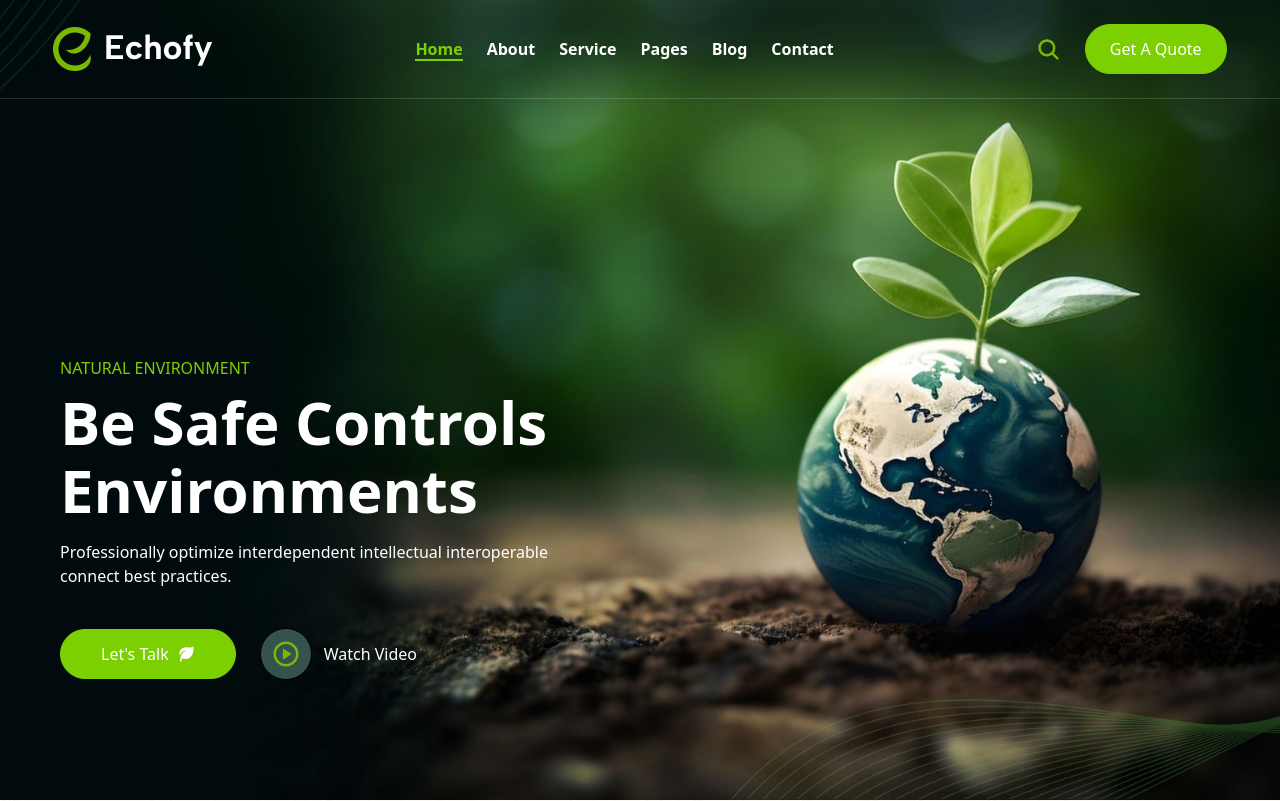
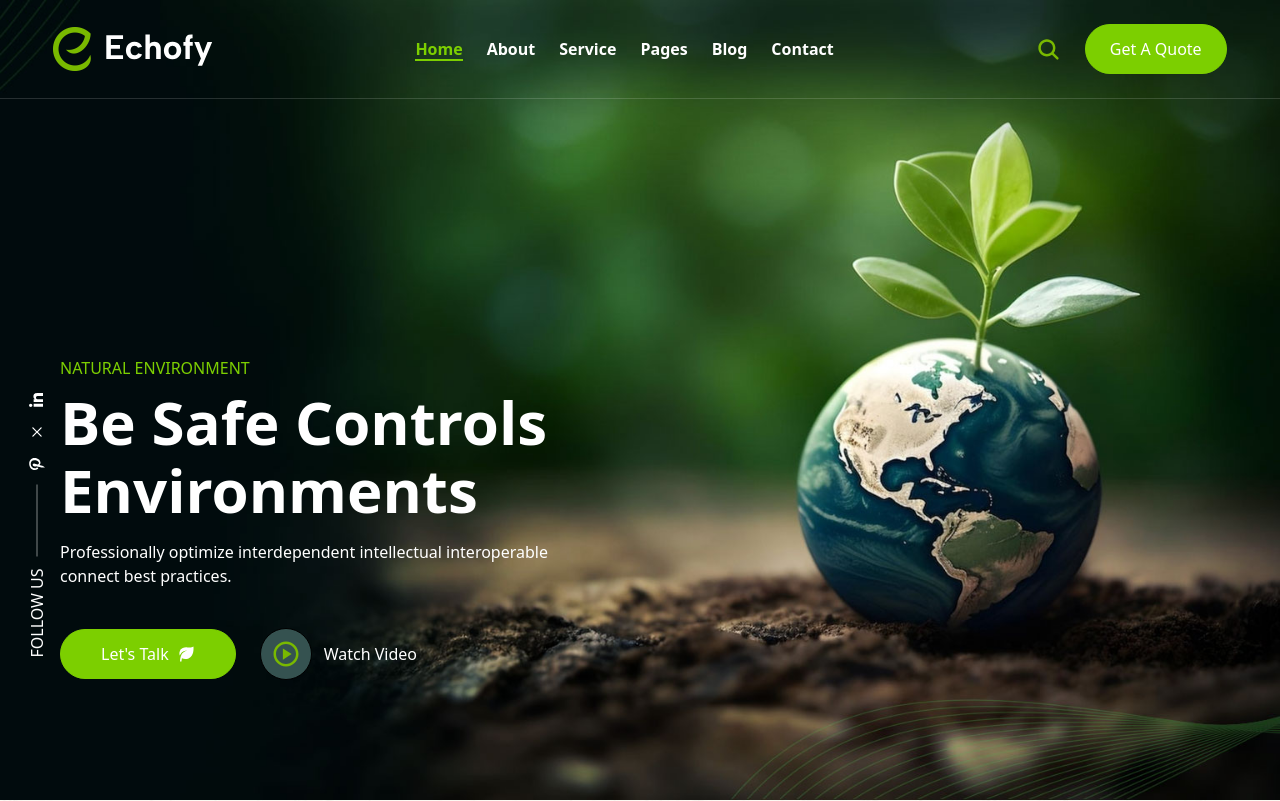
Before and after one commit to prabinb50/Echofy_Website, a React (Vite) app in the folder frontend/: page / in a window 1280 px wide. Shown: the top 801 px of the page. Built offline with nearby package versions, Linux system fonts and the light colour scheme.

Commit message:
Enhance BannerContent with social media icons and follow prompt; tidy up BannerImage component structure

```diff
--- a/frontend/src/components/BannerContent.jsx
+++ b/frontend/src/components/BannerContent.jsx
@@ -1,13 +1,28 @@
 import React from 'react'
-import { BiSolidLeaf } from 'react-icons/bi'
-import { MdOutlinePlayCircle } from 'react-icons/md'
+import { BiSolidLeaf } from 'react-icons/bi';
+import { MdOutlinePlayCircle } from 'react-icons/md';
+import { FaPinterestP, FaLinkedinIn } from 'react-icons/fa'
+import { RxCross2 } from 'react-icons/rx'
 
 export default function BannerContent() {
     return (
         <>
+            <div className='flex flex-col items-center gap-20 absolute -left-17 top-17 z-20'>
+                <div className='flex items-center gap-4 text-white transform -rotate-90'>
+                    <FaPinterestP className="cursor-pointer hover:text-lime-500" />
+                    <RxCross2 className="cursor-pointer hover:text-lime-500" />
+                    <FaLinkedinIn className="cursor-pointer hover:text-lime-500" />
+                </div>
+
+                {/* add a straight using div */}
+                <div className='h-px bg-white opacity-50 w-18 transform -rotate-90'></div>
+
+                <span className='text-white transform -rotate-90'>FOLLOW US</span>
+            </div>
+
             <p className='text-lime-500'>NATURAL ENVIRONMENT</p>
 
-            <h1 className='text-white font-AlbertSans text-6xl font-bold mt-3'>Be Safe Controls</h1>
+            <h1 className='text-white text-6xl font-bold mt-3'>Be Safe Controls</h1>
 
             <h1 className='text-white text-6xl font-bold mt-2'>Environments</h1>
 
--- a/frontend/src/components/BannerImage.jsx
+++ b/frontend/src/components/BannerImage.jsx
@@ -20,8 +20,8 @@ export default function BannerImage() {
                 <hr className='text-white opacity-15' />
             </div>
 
+            {/* banner content */}
             <div className='absolute inset-x-15 bottom-30'>
-                {/* banner content */}
                 <BannerContent />
             </div>
         </div>
```
